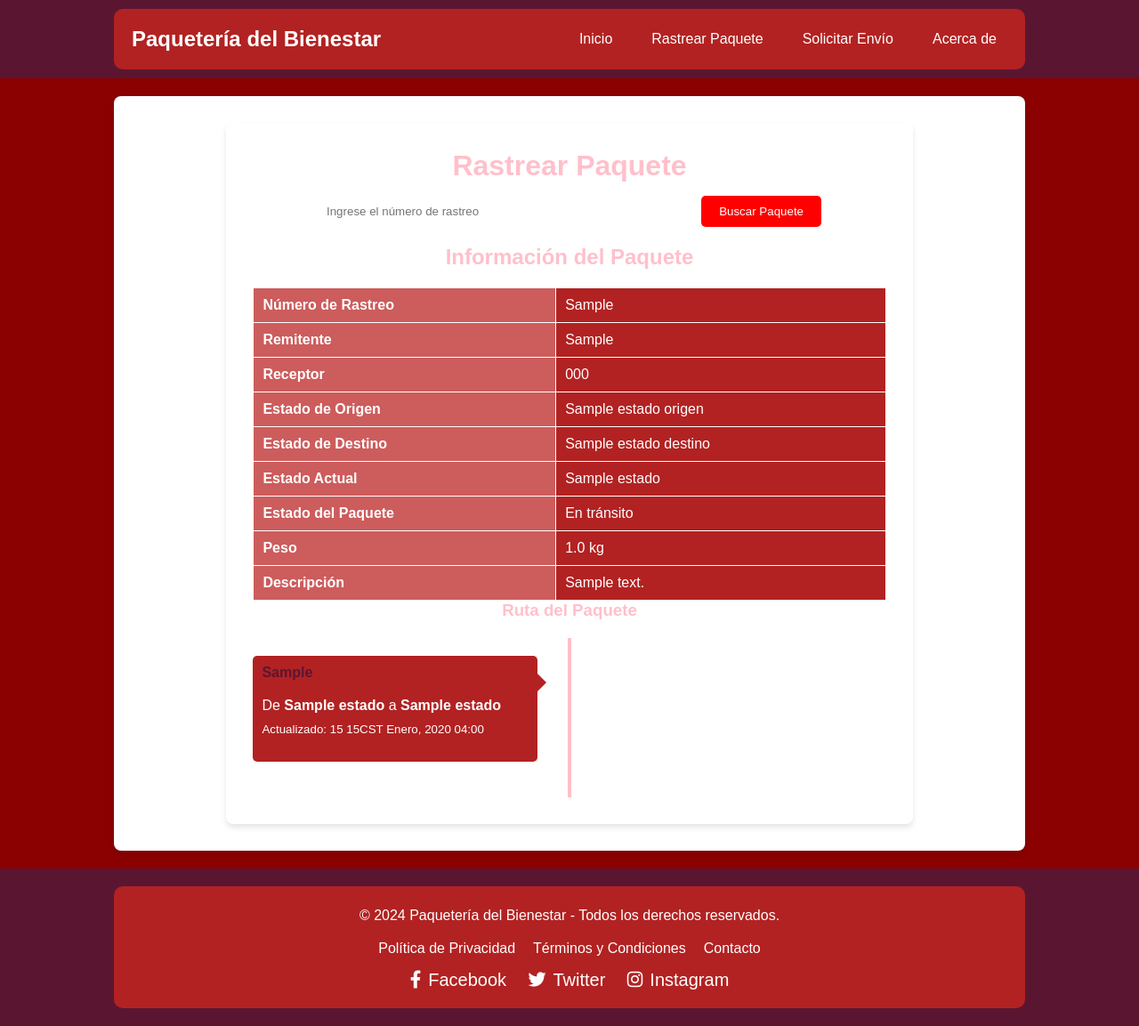
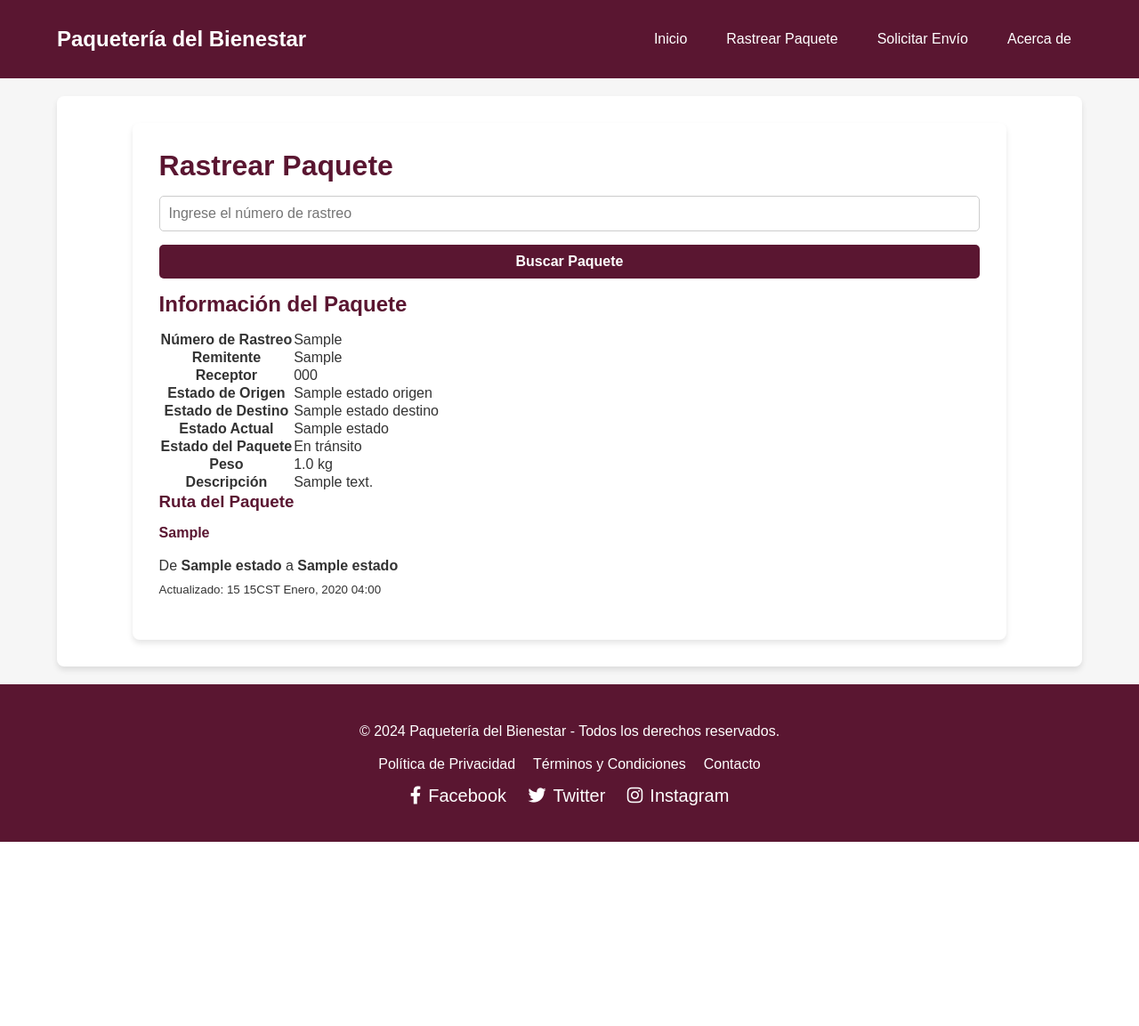
Before and after one commit to rayo-alcantar/Paqueteria_del_bienestar, a Django app: template templates/rastreo_paquete.html in a window 1280 px wide. Shown: the whole page at 89% size. After the commit the page ends 946 px from the top, so only its background shows below. Run offline with Django 3.2, Linux system fonts and the light colour scheme; tables that the repository leaves empty hold one stand-in row (values such as "Sample post"); the template is opened without the code that fills it: values that come from a table or form of the project are taken from there, most other values are stand-ins (such as "Sample title", 1, 10 or a date in 2020).

Commit message:
se modifica el diseño de rastrear

```diff
--- a/templates/rastreo_paquete.html
+++ b/templates/rastreo_paquete.html
@@ -3,147 +3,25 @@
 {% block title %}Rastrear Paquete{% endblock %}
 
 {% block content %}
-
-<style>
-    /* Estilos personalizados */
-    body {
-        background-color: #8B0000; /* Guinda */
-        color: #FFFFFF;
-        font-family: Arial, sans-serif;
-    }
-    h1, h2, h3 {
-        text-align: center;
-        color: #FFC0CB; /* Rosa */
-    }
-    .container {
-        width: 80%;
-        margin: auto;
-        background-color: #B22222; /* Tonalidad de rojo */
-        padding: 20px;
-        border-radius: 10px;
-    }
-    .tracking-form {
-        margin-bottom: 20px;
-        text-align: center;
-    }
-    .tracking-form input[type="text"] {
-        width: 60%;
-        padding: 10px;
-        border: none;
-        border-radius: 5px;
-    }
-    .tracking-form button {
-        background-color: #FF0000; /* Rojo */
-        color: #FFFFFF;
-        padding: 10px 20px;
-        border: none;
-        border-radius: 5px;
-        cursor: pointer;
-    }
-    .tracking-form button:hover {
-        background-color: #CD0000; /* Tonalidad más oscura de rojo */
-    }
-    .alert {
-        margin-top: 20px;
-        padding: 15px;
-        background-color: #FF6347; /* Tomato */
-        color: #FFFFFF;
-        border-radius: 5px;
-    }
-    .table {
-        width: 100%;
-        margin-top: 20px;
-        border-collapse: collapse;
-        background-color: #B22222; /* Tonalidad de rojo */
-    }
-    .table th, .table td {
-        border: 1px solid #FFFFFF;
-        padding: 10px;
-        text-align: left;
-    }
-    .table th {
-        background-color: #CD5C5C; /* Tonalidad más clara de rojo */
-    }
-    .timeline {
-        position: relative;
-        padding: 20px 0;
-        margin-top: 20px;
-    }
-    .timeline::before {
-        content: '';
-        position: absolute;
-        left: 50%;
-        top: 0;
-        bottom: 0;
-        width: 4px;
-        background: #FFC0CB; /* Rosa */
-        transform: translateX(-50%);
-    }
-    .timeline-item {
-        position: relative;
-        width: 45%;
-        padding: 10px;
-        background-color: #B22222;
-        border-radius: 5px;
-        margin-bottom: 20px;
-        color: #FFFFFF;
-    }
-    .timeline-item.left {
-        left: 0;
-    }
-    .timeline-item.right {
-        left: 55%;
-    }
-    .timeline-item::after {
-        content: '';
-        position: absolute;
-        top: 20px;
-        width: 0;
-        height: 0;
-        border: 10px solid transparent;
-    }
-    .timeline-item.left::after {
-        right: -20px;
-        border-left-color: #B22222;
-    }
-    .timeline-item.right::after {
-        left: -20px;
-        border-right-color: #B22222;
-    }
-    .timeline-content h4 {
-        margin-top: 0;
-    }
-    .btn-download {
-        background-color: #FF1493; /* Rosa profundo */
-        color: #FFFFFF;
-        padding: 10px 20px;
-        border: none;
-        border-radius: 5px;
-        cursor: pointer;
-        text-align: center;
-        display: block;
-        margin: 20px auto 0;
-    }
-    .btn-download:hover {
-        background-color: #C71585; /* Tonalidad más oscura de rosa */
-    }
-</style>
-
     <div class="container">
         <h1 id="principal">Rastrear Paquete</h1>
         <form method="POST" action="{% url 'rastreo_paquete' %}" class="tracking-form">
             {% csrf_token %}
+            <div class="form-group">
                 <input
                     type="text"
                     id="codigo"
                     name="codigo"
                     placeholder="Ingrese el número de rastreo"
                     required>
-        <button type="submit">Buscar Paquete</button>
+            </div>
+            <div class="form-group">
+                <button type="submit" class="btn">Buscar Paquete</button>
+            </div>
         </form>
 
         {% if error %}
-        <div class="alert">
+            <div class="alert alert-danger">
                 {{ error }}
             </div>
         {% endif %}
@@ -208,15 +86,14 @@
             </div>
 
             {% if paquete.estado_paquete == "Entregado" %}
-            <div class="alert" style="background-color: #32CD32;">
+                <div class="alert alert-success">
                     <strong>¡Paquete Entregado!</strong> El paquete ha sido entregado el {{ paquete.fecha_entrega|date:"d de F, Y H:i" }}.
                 </div>
                 <form method="POST" action="{% url 'descargar_pdf' paquete.codigo %}">
                     {% csrf_token %}
-                <button type="submit" class="btn-download">Descargar Comprobante</button>
+                    <button type="submit" class="btn btn-download">Descargar Comprobante</button>
                 </form>
             {% endif %}
         {% endif %}
     </div>
-
 {% endblock %}
```
Lines whose indentation alone changed are shown as unchanged.
